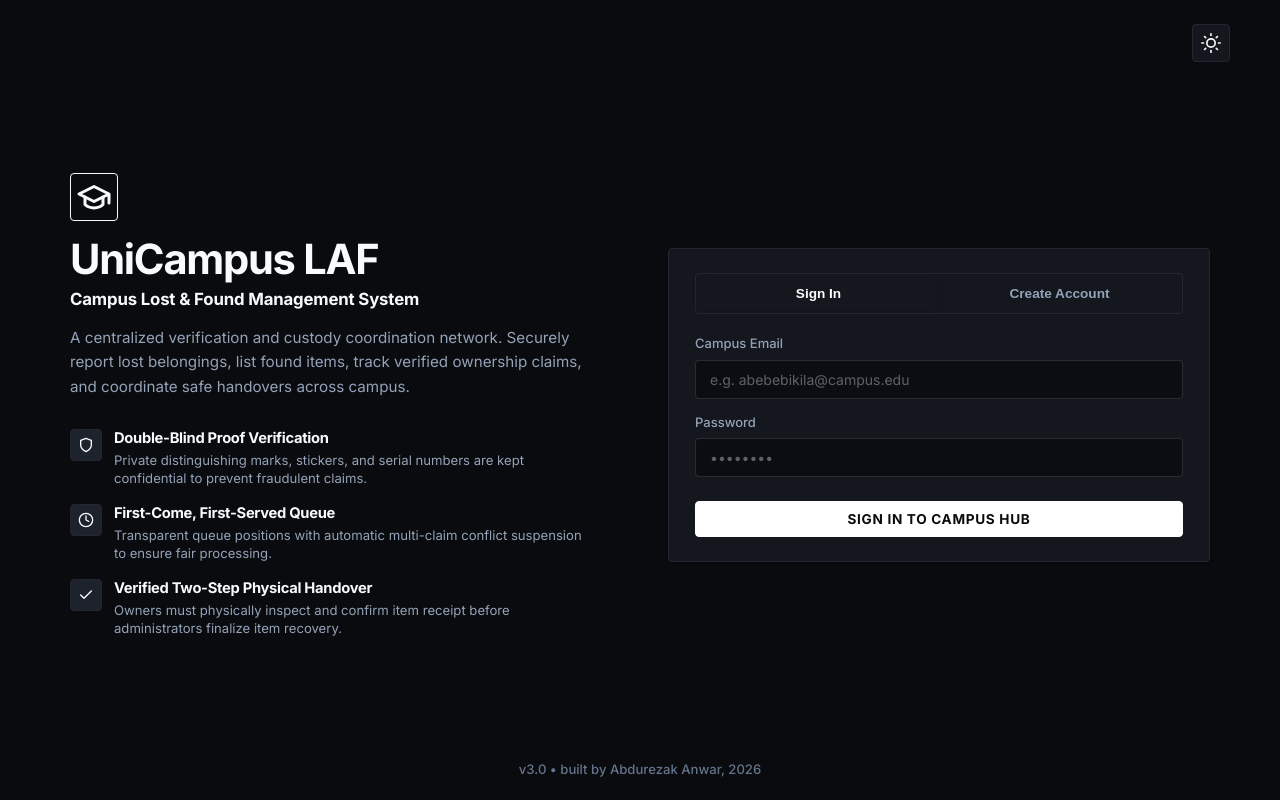
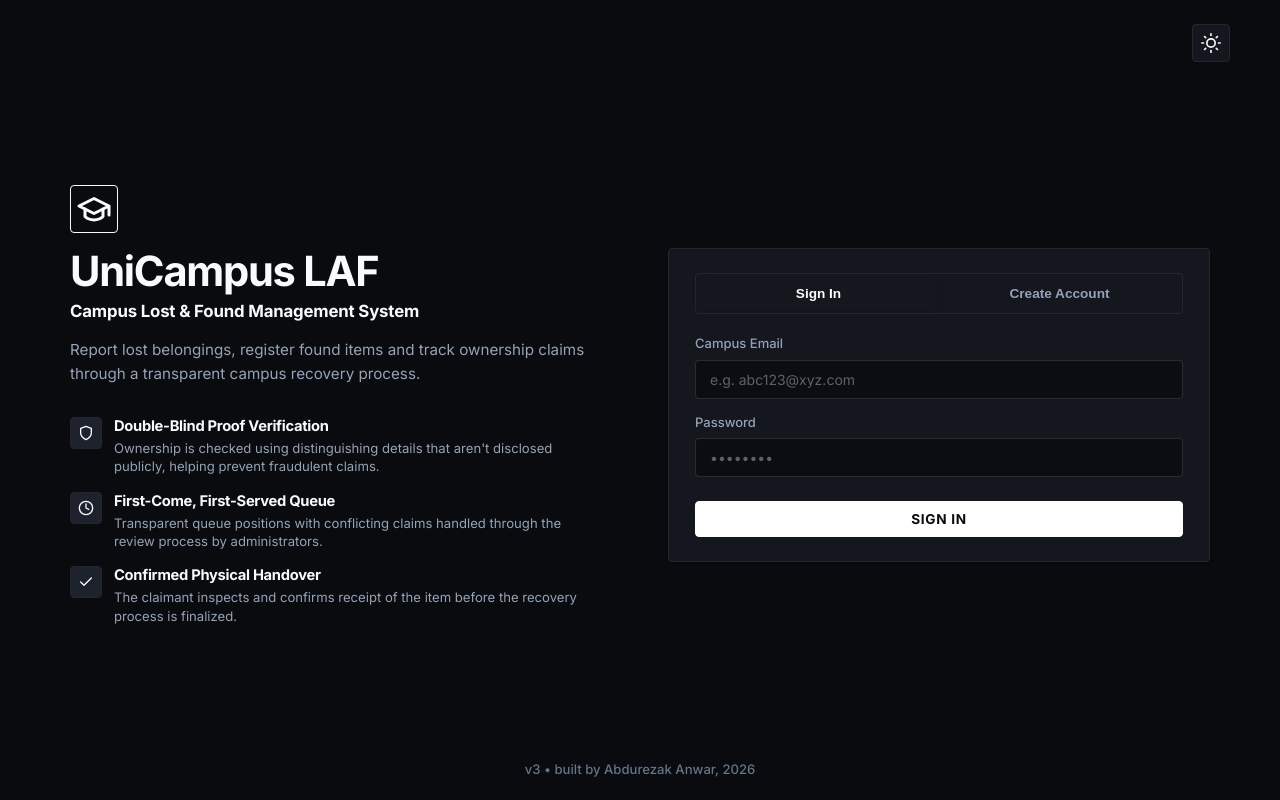
Before and after one commit to sodustus/unicampus_laf, a React (Vite) app in the folder frontend/: page / in a window 1280 px wide. Built offline with nearby package versions, Linux system fonts and the light colour scheme; no server answers.

Commit message:
feat: add GuestLandingPage details

```diff
--- a/frontend/src/pages/GuestLandingPage.jsx
+++ b/frontend/src/pages/GuestLandingPage.jsx
@@ -106,7 +106,7 @@ export default function GuestLandingPage({ onLoginSuccess }) {
           <p className="guest-hero-subheading">Campus Lost & Found Management System</p>
 
           <p className="guest-hero-description">
-            A centralized verification and custody coordination network. Securely report lost belongings, list found items, track verified ownership claims, and coordinate safe handovers across campus.
+            Report lost belongings, register found items and track ownership claims through a transparent campus recovery process.
           </p>
 
           <div className="guest-feature-list">
@@ -116,7 +116,7 @@ export default function GuestLandingPage({ onLoginSuccess }) {
               </div>
               <div className="guest-feature-text">
                 <h4>Double-Blind Proof Verification</h4>
-                <p>Private distinguishing marks, stickers, and serial numbers are kept confidential to prevent fraudulent claims.</p>
+                <p>Ownership is checked using distinguishing details that aren't disclosed publicly, helping prevent fraudulent claims.</p>
               </div>
             </div>
 
@@ -126,7 +126,7 @@ export default function GuestLandingPage({ onLoginSuccess }) {
               </div>
               <div className="guest-feature-text">
                 <h4>First-Come, First-Served Queue</h4>
-                <p>Transparent queue positions with automatic multi-claim conflict suspension to ensure fair processing.</p>
+                <p>Transparent queue positions with conflicting claims handled through the review process by administrators.</p>
               </div>
             </div>
 
@@ -135,8 +135,8 @@ export default function GuestLandingPage({ onLoginSuccess }) {
                 <IconCheck size={16} />
               </div>
               <div className="guest-feature-text">
-                <h4>Verified Two-Step Physical Handover</h4>
-                <p>Owners must physically inspect and confirm item receipt before administrators finalize item recovery.</p>
+                <h4>Confirmed Physical Handover</h4>
+                <p>The claimant inspects and confirms receipt of the item before the recovery process is finalized.</p>
               </div>
             </div>
           </div>
@@ -176,7 +176,7 @@ export default function GuestLandingPage({ onLoginSuccess }) {
                 <input
                   id="guest-email"
                   type="email"
-                  placeholder="e.g. abebebikila@campus.edu"
+                  placeholder="e.g. abc123@xyz.com"
                   value={email}
                   onChange={(e) => setEmail(e.target.value)}
                   required
@@ -216,7 +216,7 @@ export default function GuestLandingPage({ onLoginSuccess }) {
 
                   <div className="form-group">
                     <label htmlFor="guest-phone">
-                      Phone Number <span style={{ fontSize: '0.8rem', color: 'var(--text-muted)' }}>(Optional for Handover)</span>
+                      Phone Number <span style={{ fontSize: '0.8rem', color: 'var(--text-muted)' }}>(optional, but required for item handovers)</span>
                     </label>
                     <input
                       id="guest-phone"
@@ -234,8 +234,8 @@ export default function GuestLandingPage({ onLoginSuccess }) {
                 {submitting
                   ? 'Processing...'
                   : isRegister
-                    ? 'Create Student Account'
-                    : 'Sign In to Campus Hub'}
+                    ? 'Create Account'
+                    : 'Sign In'}
               </button>
             </form>
           </div>
@@ -244,7 +244,7 @@ export default function GuestLandingPage({ onLoginSuccess }) {
 
       {/* Hero Page Footer */}
       <footer className="guest-hero-footer">
-        <p>v3.0 &bull; built by Abdurezak Anwar, 2026</p>
+        <p>v3 &bull; built by Abdurezak Anwar, 2026</p>
       </footer>
     </div>
   );
```
